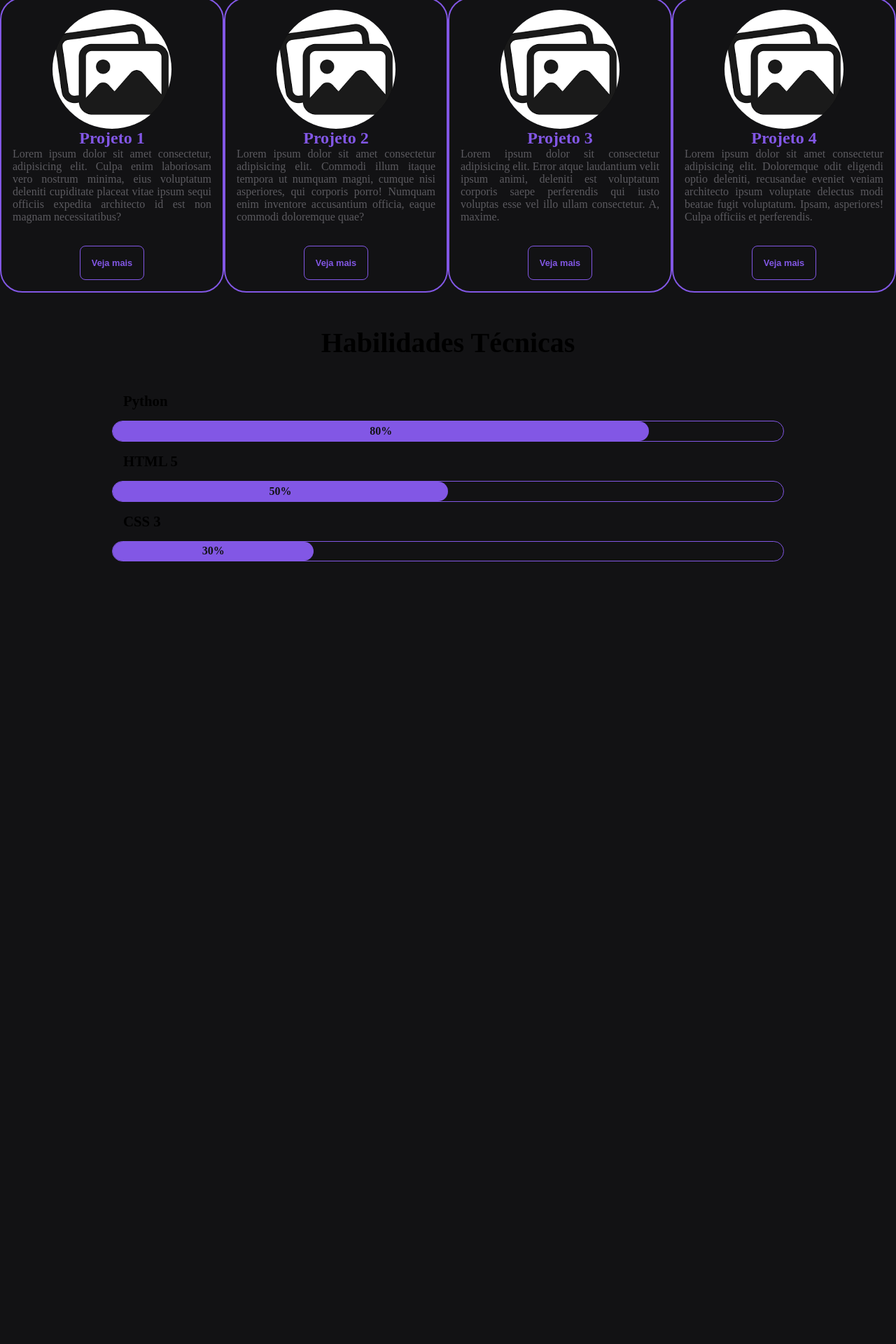
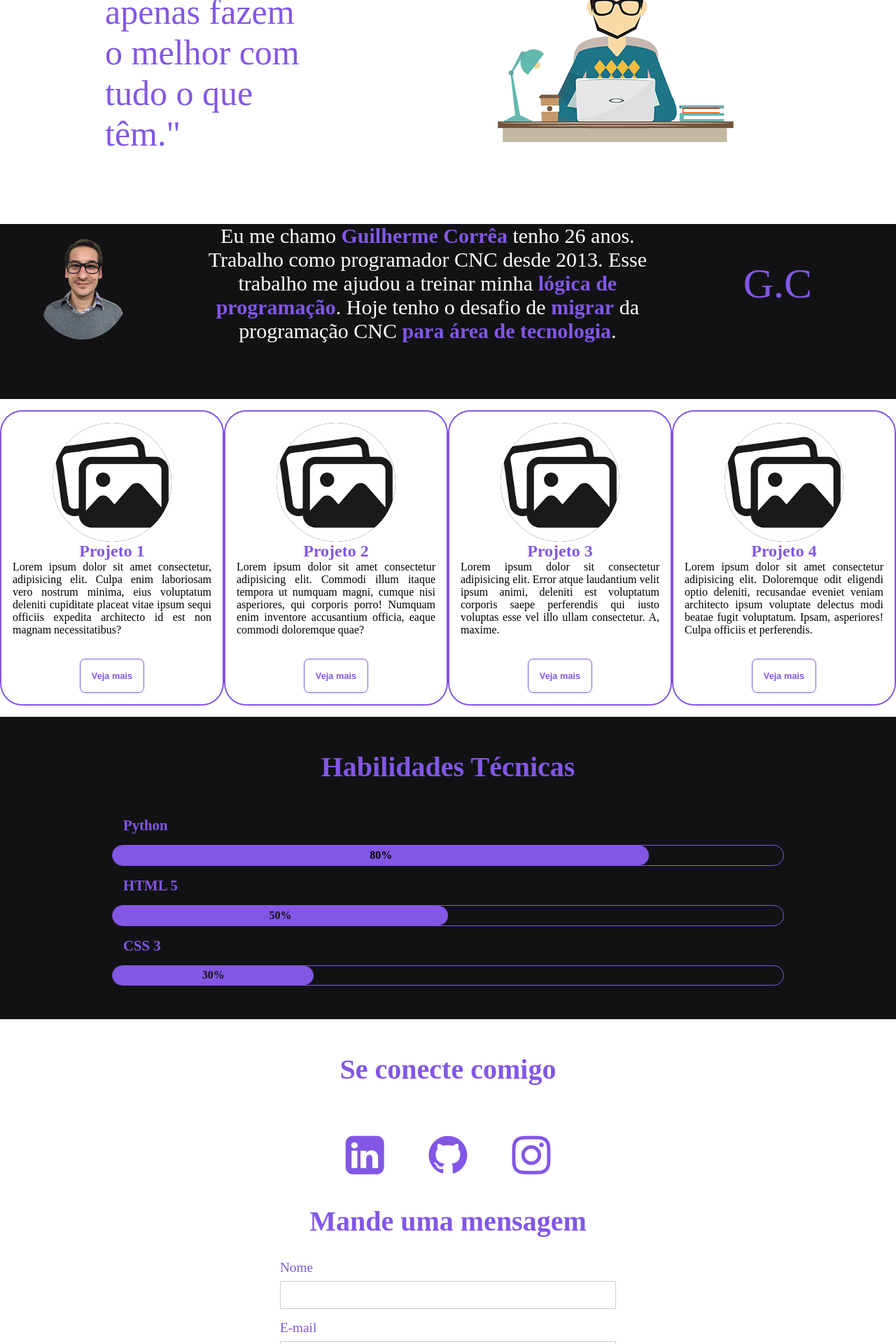
Before and after one commit to guilherme-correa-s/portifolio-site-blue, a Flask app: page / in a window 1280 px wide. Shown: the part 480-2400 px from the top of the page at 70% size. Before the commit the page ends 1282 px from the top, so only its background shows below. Run offline with Flask 2, Linux system fonts and the light colour scheme.

Commit message:
alteração css e adição section

```diff
--- a/app.py
+++ b/app.py
@@ -4,6 +4,8 @@ app = Flask(__name__)
 @app.route('/')
 def index():
     return render_template('index.html')
-
+@app.route('/contato')
+def contato():
+    return render_template('contato.html')
 if __name__ == '__main__':
     app.run(debug=True)
--- a/static/css/style.css
+++ b/static/css/style.css
@@ -1,12 +1,24 @@
 *{
     margin: 0;
     box-sizing: border-box;
+}
+section#fr-inicio{
+   display: flex;
+   align-items: center;
+   justify-content: space-around;
+   font-size: 50px;
+   color: #8257e5;
+   margin: 0 1em 0;
+}
+section#fr-inicio div{
+   padding: 2em;
 }
 .header{
     background-image: linear-gradient(#121214, #5b5a5f);
     box-shadow: inset 0 -1px 0;
 }
 .nav{
+   padding: 2em;
     display: flex;
     padding: 30px;
     justify-content: center;
@@ -18,7 +30,7 @@
 }
 .li a{
     margin-right: 15px;
-    color: #737380;
+    color: #8257e5;
     align-items: center;
     text-decoration: none;
 }
@@ -36,23 +48,27 @@ section#section1{
     margin-right: 2em;
 }
 .frase{
-    color: #5b5a5f;
+    color: white;
     text-align: center;
+    font-size: 30px;
 }
 section#section1 p strong{
     color: #8257e5;
 }
+section#section1 div#img-perfil{
+   margin-left: 3em;
+}
 .img-perfil{
-    width: 20%;
-    height: 20%;
+    width: 60%;
     border-radius: 50%;
     margin-right: 10em;
 }
 section#projetos{
+   margin-bottom: 1em;
     display: flex;
     justify-content: space-around;
     flex-wrap: wrap;
-    background-color: #121214;
+    background-color: white;
 }
 section#projetos img{
     display: block;
@@ -72,7 +88,6 @@ section#projetos div{
     border-radius: 2rem;
     border: solid 2px #8257e5;
     padding: 1rem;
-    /* box-shadow: inset 0 -1px 0; */
 }
 section#projetos div h2{
     text-align: center;
@@ -80,11 +95,11 @@ section#projetos div h2{
 }
 section#projetos div p{
     text-align: justify;
-    color: #5b5a5f;
+    color: black;
 }
 section#projetos div button{
    border: 1px solid #8257e5;
-    background-color: #121214;
+   background-color: white;
    color: #8257e5;
    padding: 1rem;
    font-size: 1vw;
@@ -98,8 +113,6 @@ section#projetos div p{
 }
 
 section#projetos div button:hover{
-    background-color: #8257e5;
-    color: black;
    transform: scale(1.2);
 }
 section#habilidades{
@@ -108,6 +121,7 @@ section#projetos div p{
 }
 
 section#habilidades h2{
+   color: #8257e5;
    text-align: center;
    font-size: 2.5rem;
    margin-bottom: 2rem;
@@ -117,6 +131,7 @@ section#projetos div p{
    padding: 1rem;
    font-size: 1.3rem;
    font-weight: 600;
+   color: #8257e5;
 }
 
 section#habilidades div{
@@ -128,7 +143,6 @@ section#projetos div p{
 section#habilidades div span#python{
    background-color: #8257e5;
    font-weight: 600;
-    color: #121214;
    text-align: center;
    padding: .3rem;
    border-radius: 1rem;
@@ -155,46 +169,38 @@ section#projetos div p{
    width: 30%;
 }
 section#contato {
-    padding: 3rem 10rem 3rem 10rem; /* Sentido horario: Cima, direita , baixo, esquerda */
+   padding: 3rem 10rem 3rem 10rem;
    display: flex;
    justify-content: center;
-    flex-wrap: wrap; /* Quebra o conteúdo para a próxima linha caso não haja mais espaço para esse conteúdo na tela */
-    background-color: #121214;
+   flex-wrap: wrap;
+   background-color: white;
 }
-
 section#contato div#redes{
-    width: 100%; /* Faz com que a div rede ocupe 100% do espaço na tela */
+   width: 100%;
 }
-
 section#contato div#redes h3{
-    text-align: center; /* Alinhamento centralizado do texto */
-    font-size: 2.5rem; /* Tamanho da fonte do elemento */
-    margin-bottom: 2rem; /* Margem para baixo do elemento */
+   color: #8257e5;
+   text-align: center;
+   font-size: 2.5rem;
+   margin-bottom: 2rem;
 }
-
 section#contato div#redes div#icons{
    display: flex;
    justify-content: center;
 }
-
 section#contato div#redes div#icons a{
-    text-decoration: none; /* Tira o sublinhado e toda decoração de texto do link */
-    color: #0066ff;
+   text-decoration: none;
+   color: #8257e5;
    font-size: 4rem;
    padding: 2rem;
-    transition: all .4s ease-out; /*  Suavisa a transição de cores no hover */
+   transition: all .4s ease-out;
 }
-
- /* o :hover serve para quando passar o mouse por cima do elemento fazer algo */
 section#contato div#redes div#icons a:hover{
-    color: #71aaff;
+   color: #8257e5;
 }
-
 section#contato div#redes div#icons a i{
    transition: all .4s ease-out;
 }
-
- /* O atributo transform só muda um elemento que aparece efetivamente na tela, por isso colocamos ele na tag i, e não na tag a */
 section#contato div#redes div#icons a i:hover{
    transform: scale(1.2);
 }
@@ -205,7 +211,6 @@ section#projetos div p{
    flex-wrap: wrap;
    color: #8257e5;
 }
-
 section#contato div#form h3{
    color: #8257e5;
    width: 100%;
@@ -213,12 +218,9 @@ section#projetos div p{
    font-size: 2.5rem;
    margin-bottom: 2rem;
 }
-
 section#contato div#form form{
    width: 50%;
 }
-
- /* A virgula serve para estilizar dois elementos ao mesmo tempo */
 section#contato div#form form input, textarea{
    width: 100%;
    padding: .5rem;
@@ -226,7 +228,7 @@ section#projetos div p{
    border: 1px solid #ccc;
    margin-top: .5rem;
    margin-bottom: 1rem;
-    outline: none; /* Retira a borda do input quando clico dentro dele */
+   outline: none;
 }
 
 section#contato div#form form label{
@@ -235,7 +237,7 @@ section#projetos div p{
 
 section#contato div#form form button{
    border: 1px solid #8257e5;
-    background-color: #121214;
+   background-color: white;
    color: #8257e5;
    padding: 1rem;
    font-size: 1vw;
@@ -249,8 +251,5 @@ section#projetos div p{
 }
 
 section#contato div#form form button:hover{
-    background-color: #3b2a63;
-    font-size: ;
-    color: #121214;
    transform: scale(1.2);
 }
--- a/templates/index.html
+++ b/templates/index.html
@@ -5,8 +5,9 @@
     <meta charset="UTF-8">
     <meta http-equiv="X-UA-Compatible" content="IE=edge">
     <meta name="viewport" content="width=device-width, initial-scale=1.0">
+    <link rel="stylesheet" href="../static/css/style.css">
+    <link rel="stylesheet" href="https://stackpath.bootstrapcdn.com/font-awesome/4.7.0/css/font-awesome.min.css">
     <title>Portifólio G.C</title>
-    <link rel="stylesheet" href="../static/css/style.css">
 </head>
 
 <body>
@@ -21,8 +22,21 @@
             </nav>
         </div>
     </header>
+    <section id="fr-inicio">
+        <div>
+            <p>
+                "As pessoas mais felizes não tem o melhor de tudo,
+                elas apenas fazem o melhor com tudo o que têm."
+            </p>
+        </div>
+        <div>
+            <img src="../static/img/programador.png.png" alt="img-programador">
+        </div>
+    </section>
     <section id="section1">
-        <img class="img-perfil" src="../static/img/perfil.png.png" alt="foto-perfil-gui">
+        <div id="img-perfil">
+            <img class="img-perfil" src="../static/img/perfil.png.png" alt="foto-perfil-gui">
+        </div>
         <p class="frase">
             Eu me chamo <strong>Guilherme Corrêa</strong> tenho 26 anos. Trabalho como programador CNC desde 2013.
             Esse trabalho me ajudou a treinar minha <strong>lógica de programação</strong>.
@@ -88,6 +102,49 @@
         </div>
 
     </section>
+    <section id="contato">
+
+        <div id="redes">
+            <h3>Se conecte comigo</h3>
+
+            <div id="icons">
+                <a href="https://www.linkedin.com/in/thicode/" target="_blank">
+                    <i class="fa fa-linkedin-square" aria-hidden="true"></i>
+                </a>
+
+                <a href="https://github.com/codethi" target="_blank">
+                    <i class="fa fa-github" aria-hidden="true"></i>
+                </a>
+
+                <a href="https://www.instagram.com/thi.code/" target="_blank">
+                    <i class="fa fa-instagram" aria-hidden="true"></i>
+                </a>
+            </div>
+
+        </div>
+
+        <div id="form">
+
+            <h3>Mande uma mensagem</h3>
+
+            <form>
+
+                <label for="nome">Nome</label>
+                <input id="nome" name="nome" type="text">
+
+                <label for="email">E-mail</label>
+                <input type="email" id="email" name="email">
+
+                <label for="mensagem">Mensagem</label>
+                <textarea name="mensagem" id="mensagem" cols="10" rows="5"></textarea>
+
+                <button id="enviar">Enviar</button>
+
+            </form>
+
+        </div>
+
+    </section>
 </body>
 
 </html>
```
Also changed, not shown: static/img/programador.png.png (added). Lines whose indentation alone changed are shown as unchanged.
